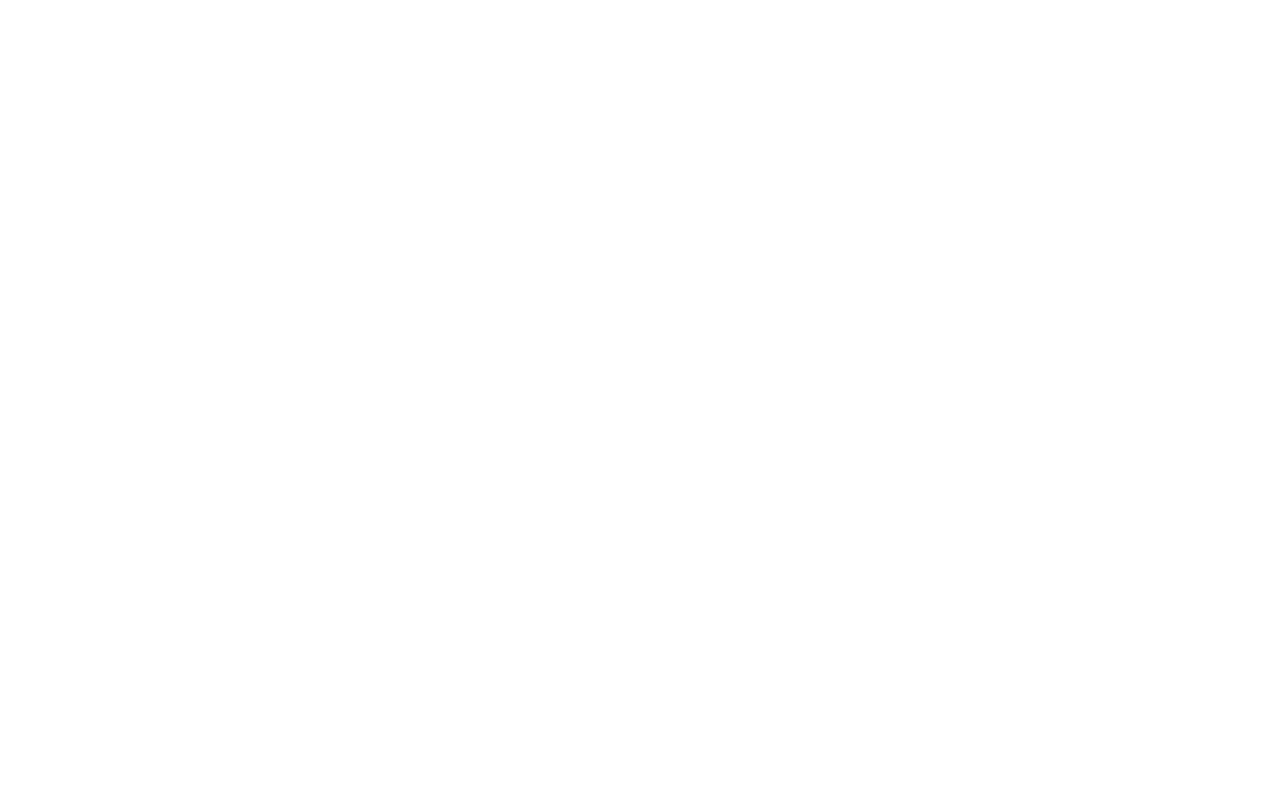
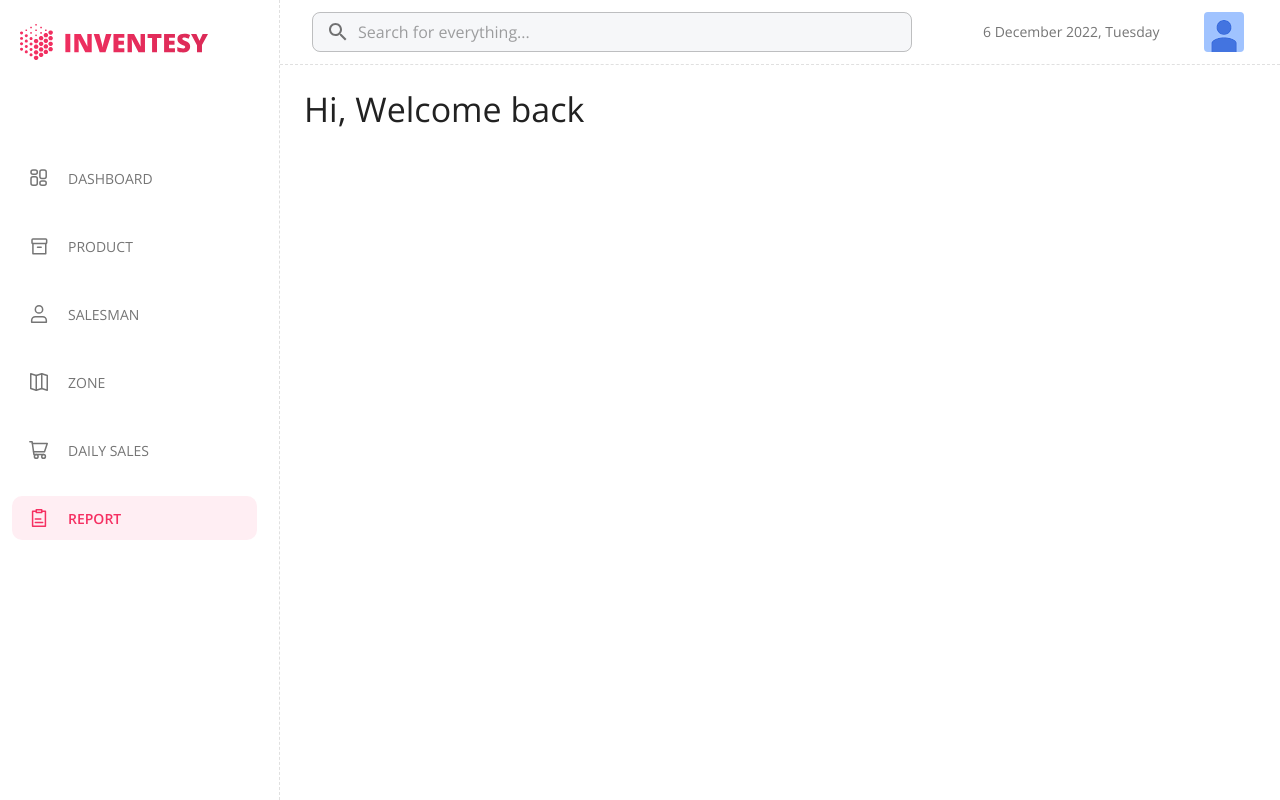
Before and after one commit to ssjisan/inventesy-dashboard, a React (Create React App) app: page /report in a window 1280 px wide. Before the commit this address had no page. Built offline with nearby package versions, Linux system fonts and the light colour scheme.

Commit message:
route assigned

```diff
--- a/src/Components/MainRoute.js
+++ b/src/Components/MainRoute.js
@@ -2,12 +2,20 @@ import React from "react";
 import { Route, Routes } from "react-router-dom";
 import Dashboard from "../Pages/Dashboard/Dashboard";
 import Products from "../Pages/Products/Products";
+import Salesman from "../Pages/Salesman/Salesman";
+import Zone from "../Pages/Zone/Zone";
+import DailySales from "../Pages/DailySales/DailySales";
+import Reports from "../Pages/Reports/Reports";
 
 export default function MainRoute() {
   return (
     <Routes>
       <Route path="/" element={<Dashboard />} />
       <Route path="/product" element={<Products />} />
+      <Route path="/salesman" element={<Salesman />} />
+      <Route path="/zone" element={<Zone />} />
+      <Route path="/daily-sales" element={<DailySales />} />
+      <Route path="/report" element={<Reports />} />
     </Routes>
   );
 }
--- a/src/Layout/Navbar/NavConfig.js
+++ b/src/Layout/Navbar/NavConfig.js
@@ -20,15 +20,15 @@ const navConfig = [
   },
   {
     id: 3,
+    title: "Salesman",
+    link: "/salesman",
+    icon: <Salesman />,
+  },
+  {
+    id: 4,
     title: "Zone",
     link: "/zone",
     icon: <Zone />,
-  },
-  {
-    id: 4,
-    title: "Salesman",
-    link: "/salesman",
-    icon: <Salesman />,
   },
   {
     id: 5,
--- /dev/null
+++ b/src/Pages/DailySales/DailySales.js
@@ -0,0 +1,26 @@
+import { Box, Toolbar, Typography } from "@mui/material";
+import React from "react";
+import Sidebar from "../../Layout/Sidebar/Sidebar";
+
+export default function DailySales() {
+  const drawerWidth = 280;
+
+  return (
+    <Box>
+      <Sidebar />
+      <Box
+        component="main"
+        sx={{
+          p: 3,
+          width: { lg: `calc(100% - ${drawerWidth}px)` },
+          ml: { lg: `${drawerWidth}px` },
+        }}
+      >
+        <Toolbar />
+        <Typography variant="h4" sx={{ mb: 5 }} color="text.1000">
+          Hi, Welcome back
+        </Typography>
+      </Box>
+    </Box>
+  );
+}
--- /dev/null
+++ b/src/Pages/Reports/Reports.js
@@ -0,0 +1,26 @@
+import { Box, Toolbar, Typography } from "@mui/material";
+import React from "react";
+import Sidebar from "../../Layout/Sidebar/Sidebar";
+
+export default function Reports() {
+  const drawerWidth = 280;
+
+  return (
+    <Box>
+      <Sidebar />
+      <Box
+        component="main"
+        sx={{
+          p: 3,
+          width: { lg: `calc(100% - ${drawerWidth}px)` },
+          ml: { lg: `${drawerWidth}px` },
+        }}
+      >
+        <Toolbar />
+        <Typography variant="h4" sx={{ mb: 5 }} color="text.1000">
+          Hi, Welcome back
+        </Typography>
+      </Box>
+    </Box>
+  );
+}
--- /dev/null
+++ b/src/Pages/Salesman/Salesman.js
@@ -0,0 +1,26 @@
+import { Box, Toolbar, Typography } from "@mui/material";
+import React from "react";
+import Sidebar from "../../Layout/Sidebar/Sidebar";
+
+export default function Salesman() {
+  const drawerWidth = 280;
+
+  return (
+    <Box>
+      <Sidebar />
+      <Box
+        component="main"
+        sx={{
+          p: 3,
+          width: { lg: `calc(100% - ${drawerWidth}px)` },
+          ml: { lg: `${drawerWidth}px` },
+        }}
+      >
+        <Toolbar />
+        <Typography variant="h4" sx={{ mb: 5 }} color="text.1000">
+          Hi, Welcome back
+        </Typography>
+      </Box>
+    </Box>
+  );
+}
--- /dev/null
+++ b/src/Pages/Zone/Zone.js
@@ -0,0 +1,26 @@
+import { Box, Toolbar, Typography } from "@mui/material";
+import React from "react";
+import Sidebar from "../../Layout/Sidebar/Sidebar";
+
+export default function Zone() {
+  const drawerWidth = 280;
+
+  return (
+    <Box>
+      <Sidebar />
+      <Box
+        component="main"
+        sx={{
+          p: 3,
+          width: { lg: `calc(100% - ${drawerWidth}px)` },
+          ml: { lg: `${drawerWidth}px` },
+        }}
+      >
+        <Toolbar />
+        <Typography variant="h4" sx={{ mb: 5 }} color="text.1000">
+          Hi, Welcome back
+        </Typography>
+      </Box>
+    </Box>
+  );
+}
```
